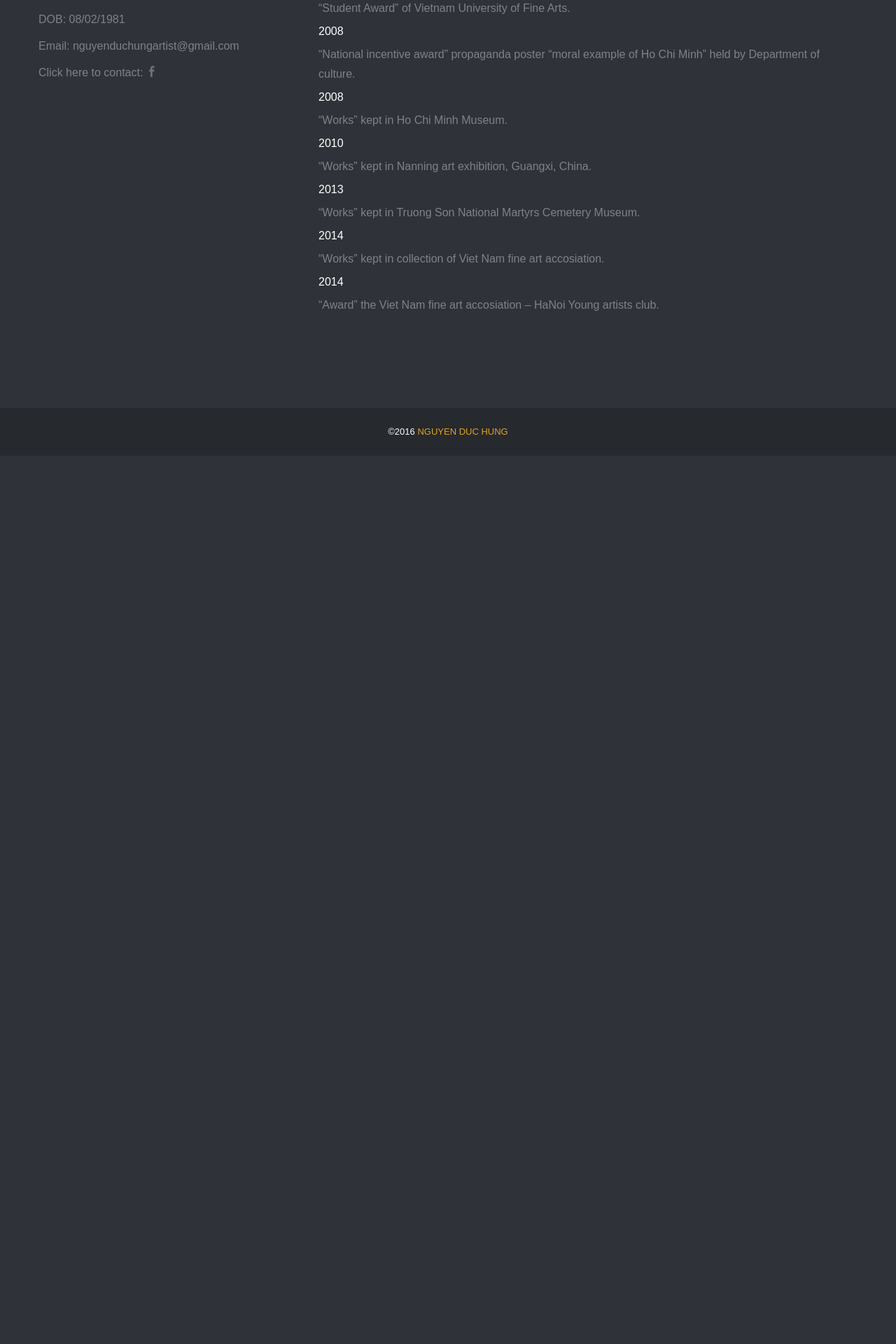
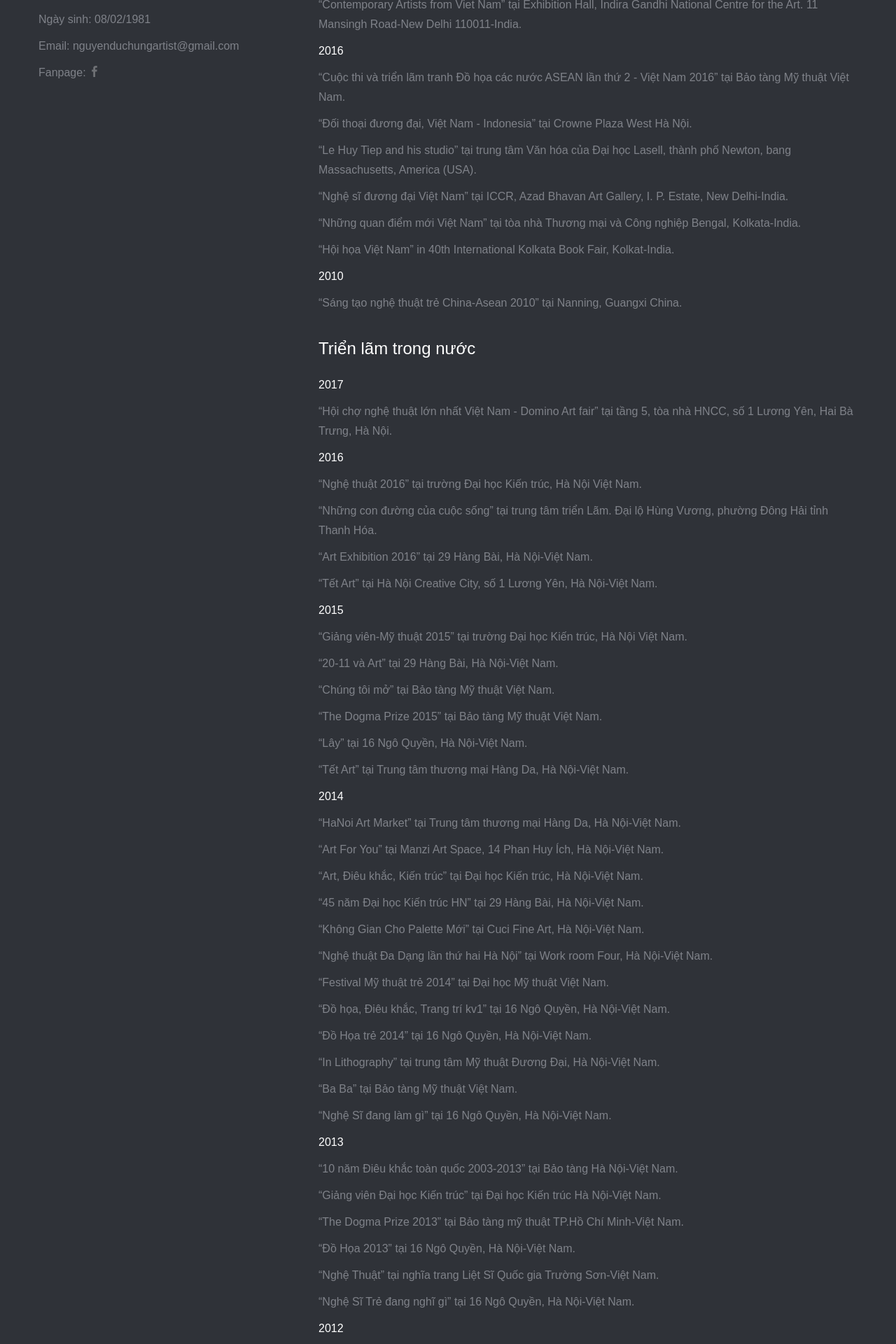
Before and after one commit to hungartist/hungartist.github.io, a PHP site: page /biography.html in a window 1280 px wide. Shown: the part 881-2801 px from the top of the page at 70% size. Before the commit the page ends 1502 px from the top, so only its background shows below. Run offline with PHP 8.4, Linux system fonts and the light colour scheme; some libraries are stand-ins or nearby versions.

Commit message:
Sửa tiểu sử

```diff
--- a/biography.html
+++ b/biography.html
@@ -86,12 +86,12 @@
                     <div class="image-wrap">
                         <img src="img/profile/profile.jpg" alt="Nguyen Duc Hung">
                     </div>
-                    <h3 class="biography-name">Nguyen Duc Hung</h3>
-                    <p class="profile-description">Mobile: 093 206 ****</p>
-                    <p class="profile-description">DOB: 08/02/1981</p>
+                    <h3 class="biography-name">Nguyễn Đức Hùng</h3>
+                    <p class="profile-description">SĐT: 093 206 ****</p>
+                    <p class="profile-description">Ngày sinh: 08/02/1981</p>
                     <p class="profile-description">Email: nguyenduchungartist@gmail.com</p>
                     <div class="social">
-                        <ul class="social-icons"> Click here to contact:
+                        <ul class="social-icons">Fanpage:
                             <li><a target="_tab" href="https://www.facebook.com/Nguyen-Duc-Hung-artist-1448457952058652"><i class="font-icon-social-facebook"></i></a></li>
                         </ul>
                     </div>
@@ -100,37 +100,173 @@
                 <!-- Start Profile -->
                 <div class="span8 profile">
                     <p class="profile-title">1997 - 2000</p>
-                    <p class="profile-content"> Graduated School of Culture and Arts.</p>
+                    <p class="profile-content">Tốt nghiệp trường Văn hóa nghệ thuật - Thanh Hóa.</p>
                     <p class="profile-title">2003 - 2008 </p>
-                    <p class="profile-content">Graduated from the Vietnam Fine Arts University.</p>
+                    <p class="profile-content">Tốt nghiệp Trường Đại Học mỹ thuật Việt Nam.</p>
                     <p class="profile-title">2009 - 2012 </p>
-                    <p class="profile-content"> Graduated from masters Vietnam University of Fine Arts.</p>
-                    <p class="profile-title">2008 - Now </p>
-                    <p class="profile-content">- Art teacher at Hanoi Architectural University.</p>
-                    <p class="profile-content">- Members Vietnam Fine Arts Association.</p>
-                    <p class="profile-content">- Member of  Ha Noi's young artists.</p>
-                    <br>
-                    <h2 class="title">Awards:</h2>
-                    <p class="profile-title">2004</p>
-                    <p class="profile-content"> “Student Award” of  Vietnam University of Fine Arts.</p>
-                    <p class="profile-title">2006 </p>
-                    <p class="profile-content"> “Student Award” of  Vietnam University of Fine Arts.</p>
-                    <p class="profile-title">2008 </p>
-                    <p class="profile-content"> “Student Award” of  Vietnam University of Fine Arts.</p>
-                    <p class="profile-title">2008 </p>
-                    <p class="profile-content">“National incentive award” propaganda poster “moral example of Ho Chi Minh” held by Department of culture. </p>
-                    <p class="profile-title">2008</p>
-                    <p class="profile-content"> “Works” kept in Ho Chi Minh Museum.</p>
-                    <p class="profile-title">2010 </p>
-                    <p class="profile-content">“Works” kept in Nanning art exhibition, Guangxi, China.</p>
-                    <p class="profile-title">2013 </p>
-                    <p class="profile-content">“Works” kept in Truong Son National Martyrs Cemetery Museum.</p>
-                    <p class="profile-title">2014 </p>
-                    <p class="profile-content">“Works” kept in collection of  Viet Nam fine art accosiation.</p>
-                    <p class="profile-title">2014 </p>
-                    <p class="profile-content">“Award” the Viet Nam fine art accosiation – HaNoi Young artists club.</p>
+                    <p class="profile-content">Tốt nghiệp Cao học Trường Đại Học Mỹ thuật Việt Nam.</p>
+                    <p class="profile-title">2008 - đến nay </p>
+                    <p class="profile-content">- Giảng dạy tại Trường Đại học Kiến trúc Hà Nội.</p>
+                    <p class="profile-content">- Hội viên Hội Mỹ thuật Việt Nam</p>
+                    <p class="profile-content">- Hội viên CLB Nghệ sỹ trẻ (Hội Mỹ thuật Việt Nam)</p>
                     <br>
 
+                    <h2 class="title" align="center">HOẠT ĐỘNG NGHỆ THUẬT</h2>
+
+                    <!--Triển lãm quốc tế-->
+                    <h3 class="title">Triển lãm quốc tế</h3>
+
+                    <p class="road-title">2017</p>
+                    <p class="road-content">“Works of Art of contemporary Artists from Viet Nam” tại Hội đồng Ấn Độ Quan hệ Văn hóa (ICCR). Bộ Ngoại giao (Govt. Của INDIA) 9A, Hồ  Chí Minh Sarani, Kolkata - 700 071, Tây Bengal, India.</p>
+                    <p class="road-content">“Contemporary Artists from Viet Nam” tại Exhibition Hall, Indira Gandhi National Centre for the Art. 11 Mansingh Road-New Delhi 110011-India.</p>
+
+                    <p class="road-title">2016</p>
+                    <p class="road-content">“Cuộc thi và triển lãm tranh Đồ họa các nước ASEAN lần thứ 2 - Việt Nam 2016” tại Bảo tàng Mỹ thuật Việt Nam.</p>
+                    <p class="road-content">“Đối thoại đương đại, Việt Nam - Indonesia” tại Crowne Plaza West Hà Nội.</p>
+                    <p class="road-content">“Le Huy Tiep and his studio” tại trung tâm Văn hóa của Đại học Lasell, thành phố Newton, bang Massachusetts, America (USA).</p>
+                    <p class="road-content">“Nghệ sĩ đương đại Việt Nam” tại ICCR, Azad Bhavan Art Gallery, I. P. Estate, New Delhi-India.</p>
+                    <p class="road-content">“Những quan điểm mới Việt Nam” tại tòa nhà Thương mại và Công nghiệp Bengal, Kolkata-India.</p>
+                    <p class="road-content">“Hội họa Việt Nam” in 40th International Kolkata Book Fair, Kolkat-India.</p>
+
+                    <p class="road-title">2010</p>
+                    <p class="road-content">“Sáng tạo nghệ thuật trẻ China-Asean 2010” tại Nanning, Guangxi China.</p>
+                    <!--END Triển lãm quốc tế-->
+
+                    <!--Triển lãm trong nước-->
+                    <br>
+                    <h3 class="title">Triển lãm trong nước</h3>
+
+                    <p class="road-title">2017</p>
+                    <p class="road-content">“Hội chợ nghệ thuật lớn nhất Việt Nam - Domino Art fair” tại tầng 5, tòa nhà HNCC, số 1 Lương Yên, Hai Bà Trưng, Hà Nội.</p>
+
+                    <p class="road-title">2016</p>
+                    <p class="road-content">“Nghệ thuật 2016” tại trường Đại học Kiến trúc, Hà Nội Việt Nam.</p>
+                    <p class="road-content">“Những con đường của cuộc sống” tại trung tâm triển Lãm. Đại lộ Hùng Vương, phường Đông Hải tỉnh Thanh Hóa.</p>
+                    <p class="road-content">“Art Exhibition 2016” tại 29 Hàng Bài, Hà Nội-Việt Nam.</p>
+                    <p class="road-content">“Tết Art” tại Hà Nội Creative City, số 1 Lương Yên, Hà Nội-Việt Nam.</p>
+
+                    <p class="road-title">2015</p>
+                    <p class="road-content">“Giảng viên-Mỹ thuật 2015” tại trường Đại học Kiến trúc, Hà Nội Việt Nam.</p>
+                    <p class="road-content">“20-11 và Art” tại 29 Hàng Bài, Hà Nội-Việt Nam.</p>
+                    <p class="road-content">“Chúng tôi mở” tại Bảo tàng Mỹ thuật Việt Nam.</p>
+                    <p class="road-content">“The Dogma Prize 2015” tại Bảo tàng Mỹ thuật Việt Nam.</p>
+                    <p class="road-content">“Lây” tại 16 Ngô Quyền, Hà Nội-Việt Nam.</p>
+                    <p class="road-content">“Tết Art” tại Trung tâm thương mại Hàng Da, Hà Nội-Việt Nam.</p>
+
+                    <p class="road-title">2014</p>
+                    <p class="road-content">“HaNoi Art Market” tại Trung tâm thương mại Hàng Da, Hà Nội-Việt Nam.</p>
+                    <p class="road-content">“Art  For You” tại Manzi Art Space, 14 Phan Huy Ích, Hà Nội-Việt Nam.</p>
+                    <p class="road-content">“Art, Điêu khắc, Kiến trúc” tại Đại học Kiến trúc, Hà Nội-Việt Nam.</p>
+                    <p class="road-content">“45 năm Đại học Kiến trúc HN” tại 29 Hàng Bài, Hà Nội-Việt Nam.</p>
+                    <p class="road-content">“Không Gian Cho Palette Mới” tại Cuci Fine Art, Hà Nội-Việt Nam.</p>
+                    <p class="road-content">“Nghệ thuật Đa Dạng lần thứ hai Hà Nội” tại Work room Four, Hà Nội-Việt Nam.</p>
+                    <p class="road-content">“Festival Mỹ thuật trẻ 2014” tại Đại học Mỹ thuật Việt Nam.</p>
+                    <p class="road-content">“Đồ họa, Điêu khắc, Trang trí kv1” tại 16 Ngô Quyền, Hà Nội-Việt Nam.</p>
+                    <p class="road-content">“Đồ Họa trẻ 2014” tại 16 Ngô Quyền, Hà Nội-Việt Nam.</p>
+                    <p class="road-content">“In Lithography” tại trung tâm Mỹ thuật Đương Đại, Hà Nội-Việt Nam.</p>
+                    <p class="road-content">“Ba Ba” tại Bảo tàng Mỹ thuật Việt Nam.</p>
+                    <p class="road-content">“Nghệ Sĩ đang làm gì” tại 16 Ngô Quyền, Hà Nội-Việt Nam.</p>
+
+                    <p class="road-title">2013</p>
+                    <p class="road-content">“10 năm Điêu khắc toàn quốc 2003-2013” tại Bảo tàng Hà Nội-Việt Nam.</p>
+                    <p class="road-content">“Giảng viên Đại học Kiến trúc” tại Đại học Kiến trúc Hà Nội-Việt Nam.</p>
+                    <p class="road-content">“The Dogma Prize 2013” tại Bảo tàng mỹ thuật TP.Hồ Chí Minh-Việt Nam.</p>
+                    <p class="road-content">“Đồ Họa 2013” tại 16 Ngô Quyền, Hà Nội-Việt Nam.</p>
+                    <p class="road-content">“Nghệ Thuật” tại nghĩa trang Liệt Sĩ Quốc gia Trường Sơn-Việt Nam.</p>
+                    <p class="road-content">“Nghệ Sĩ Trẻ đang nghĩ gì” tại 16 Ngô Quyền, Hà Nội-Việt Nam.</p>
+
+                    <p class="road-title">2012</p>
+                    <p class="road-content">“Đời Nay” tại Maigallery, Hà Nội-Việt Nam.</p>
+                    <p class="road-content">“168 Giờ” tại 16 Ngô Quyền, Hà Nội-Việt Nam.</p>
+                    <p class="road-content">“Face to Face” tại Maigallery, Hà Nội-Việt Nam.</p>
+                    <p class="road-content">“Đường Biên Giới và Biển Đảo" tại 16 Ngô Quyền, Hà Nội-Việt Nam.</p>
+
+                    <p class="road-title">2011</p>
+                    <p class="road-content">“Festival Art Trẻ Toàn Quốc 2011” tại triển lãm Vân hồ, Hà Nội-Việt Nam.</p>
+                    <p class="road-content">Tác phẩm in trong vựng tập “Họa Sĩ trẻ Việt Nam Đương Đại”.</p>
+                    <p class="road-content">“Mỹ Thuật Thủ Đô” tại 45 Tràng Tiền, Hà Nội-Việt Nam.</p>
+                    <p class="road-content">“Tranh Giấy” tại 16 Ngô Quyền, Hà Nội-Việt Nam.</p>
+                    <p class="road-content">Họa sĩ trẻ toàn Quốc “Năng lượng” tại 16 Ngô Quyền, Hà Nội-Việt Nam.</p>
+
+                    <p class="road-title">2010</p>
+                    <p class="road-content">“Mỹ Thuật Toàn Quốc” tại Triển Lãm Vân Hồ, Hà Nội-Việt Nam.</p>
+                    <p class="road-content">Tác phẩm in trong “1000 năm văn hiến Thăng Long-Hà Nội, Mỹ thuật hiện đại”.</p>
+                    <p class="road-content">“Đô thi hóa ngoại thành” tại 16 Ngô Quyền, Hà Nội-Việt Nam.</p>
+                    <p class="road-content">“1000 năm Thăng Long-Hà Nội” tại triển lãm Vân Hồ, Hà Nội-Việt Nam.</p>
+                    <p class="road-content">“1000 năm Thăng Long Hà Nội” tại 16 Ngô Quyền, Hà Nội-Việt Nam.</p>
+
+                    <p class="road-title">2009</p>
+                    <p class="road-content">“1000 Năm Thăng Long-Hà Nội” tại triển lãm Giảng Võ, Hà Nội-Việt Nam.</p>
+                    <p class="road-content">“Tranh Chân Dung” tại 16 Ngô Quyền, Hà Nội-Việt Nam.</p>
+
+                    <p class="road-title">2008</p>
+                    <p class="road-content">“Ngày nhà Giáo Việt Nam” tại Đại học Kiến trúc Hà Nội-Việt Nam.</p>
+                    <p class="road-content">“Sơn Dầu Việt Nam Toàn Quốc” tại Triển Lãm Vân Hồ, Hà Nội-Việt Nam.</p>
+                    <p class="road-content">“Tấm Gương đạo đức Hồ Chí Minh” tại TP Vinh, Nghệ An-Việt Nam.</p>
+                    <p class="road-content">“Sinh Viên” tại Tr¬ường đại học mỹ thuật Việt Nam.</p>
+
+                    <p class="road-title">2007</p>
+                    <p class="road-content">“Mỹ Thuật Sông Hồng” tại đại Sứ Quán Hàn Quốc ở Hà Nội-Việt Nam.</p>
+                    <p class="road-content">“Art lụa Việt Nam Toàn Quốc” tại Bảo Tàng Mỹ Thuật Việt Nam.</p>
+                    <p class="road-content">“Sinh Viên” tại Trường Đại học Mỹ Thuật Việt Nam.</p>
+
+                    <p class="road-title">2006</p>
+                    <p class="road-content">“Nam Cao Qua tác Phẩm Nghệ Thuật” tại Bảo tàng Mỹ Thuật Việt Nam.</p>
+                    <p class="road-content">“Sự Khởi Đầu” tại 43 Tràng Tiền, Hà Nội-Việt Nam.</p>
+                    <p class="road-content">“Sinh Viên” tại Trường Đại học Mỹ Thuật Việt Nam.</p>
+
+                    <p class="road-title">2005</p>
+                    <p class="road-content">“Sinh Viên” tại Trường Đại học Mỹ Thuật Việt Nam.</p>
+
+                    <p class="road-title">2004</p>
+                    <p class="road-content">“Don Quixote de la Mancha” tại Đại sứ quán Tây Ban Nha ở Hà Nội-Việt Nam.</p>
+                    <p class="road-content">“Vô” tại Trường đại học Mỹ thuật Việt Nam.</p>
+                    <p class="road-content">“Sinh Viên” tại Tr¬ường Đại học mỹ thuật Việt Nam.</p>
+
+                    <p class="road-title">2000 - 2001</p>
+                    <p class="road-content">Sáng tác tranh minh họa cho tạp chí “Xứ Thanh”</p>
+
+                    <p class="road-title">2000</p>
+                    <p class="road-content">“Mỹ Thuật Thanh Hóa 1996-2000” tại Thanh Hóa-Việt Nam.</p>
+
+                    <p class="road-title">1999</p>
+                    <p class="road-content">“Họa Sỹ Trẻ” tại nhà triển lãm Văn hóa nghệ Thuật, Thanh Hóa-Việt Nam.</p>
+                    <!--END Triển lãm trong nước-->
+
+                    <br>
+                    <h2 class="title" align="center">GIẢI THƯỞNG</h2>
+                    <p class="road-title">2014</p>
+                    <p class="road-content">“Tặng thưởng” hội mỹ thuật VN - CLB Nghệ sĩ trẻ Hà Nội.</p>
+
+                    <p class="road-title">2008</p>
+                    <p class="road-content">“Đạt giải khuyến khích Quốc Gia” Tranh Cổ động “Tấm Gương đạo đức Hồ Chí Minh”</p>
+                    <p class="road-content">“Giải thưởng Sinh Viên” của Trường đại học Mỹ Thuật Việt Nam.</p>
+
+                    <p class="road-title">2006</p>
+                    <p class="road-content">“Giải thưởng Sinh Viên” của Trường đại học Mỹ Thuật Việt Nam.</p>
+
+                    <p class="road-title">2004</p>
+                    <p class="road-content">“Giải thưởng Sinh Viên” của Trường đại học Mỹ Thuật Việt Nam.</p>
+
+                    <br>
+                    <h3 class="title">Nhà sưu tập quốc gia</h3>
+                    <p class="road-title">2017</p>
+                    <p class="road-content">“Tác phẩm” lưu tại bộ sưu tập của Đại Sứ Quán Việt Nam tại New Delhi, Ấn Độ.</p>
+                    <p class="road-title">2014</p>
+                    <p class="road-content">“Tác phẩm” lưu tại bộ sưu tập của Hội mỹ thuật Việt Nam.</p>
+                    <p class="road-title">2013</p>
+                    <p class="road-content">“Tác phẩm” lưu tại Bảo Tàng Nghĩa trang Liệt sĩ Trường Sơn.</p>
+                    <p class="road-title">2010</p>
+                    <p class="road-content">“Tác phẩm” lưu tại triển lãm nghệ thuật Nanning, Guangxi, China.</p>
+                    <p class="road-title">2008</p>
+                    <p class="road-content">“Tác phẩm” lưu tại Bảo tàng Hồ Chí Minh, Hà Nội</p>
+
+                    <br>
+                    <h3 class="title">Các bộ sưu tập công</h3>
+                    <p class="road-title">2014</p>
+                    <p class="road-content">“Tác phẩm” lưu tại bộ sưu tập của Họa sĩ Lê Huy Tiếp.</p>
+                    <p class="road-content">“Tác phẩm” lưu tại bộ sưu tập của Họa sĩ Vũ Bạch Liên.</p>
+                    <p class="road-content">“Tác phẩm” lưu tại bộ sưu tập của Họa sĩ, nhà báo Nguyễn Thu Thủy. </p>
                 </div>
                 <!-- End People -->
             </div>
--- a/css/main.css
+++ b/css/main.css
@@ -797,6 +797,21 @@
 	margin-bottom: 5px;
 }
 
+.road-title {
+	margin-top: 10px;
+	margin-bottom: 5px;
+	color: #FFFFFF
+}
+
+.road-content {
+	margin-top: 10px;
+	margin-bottom: 5px;
+}
+
+.road-content:hover {
+	color: #E0E0E0;
+}
+
 .image-wrap {
 	position: relative;
 	overflow: hidden;
```
Also changed, not shown: work.html (+7 -7 lines).
